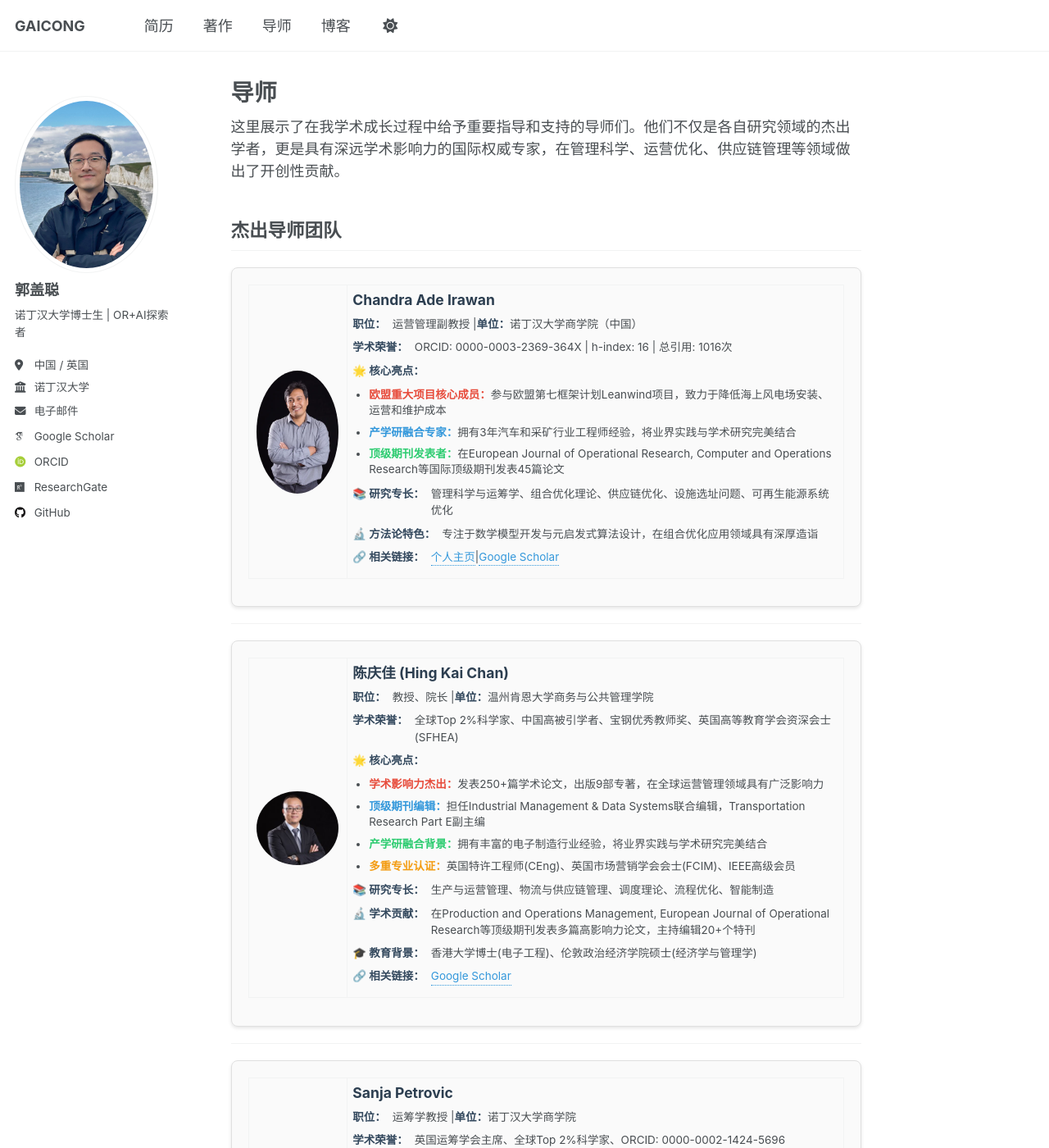
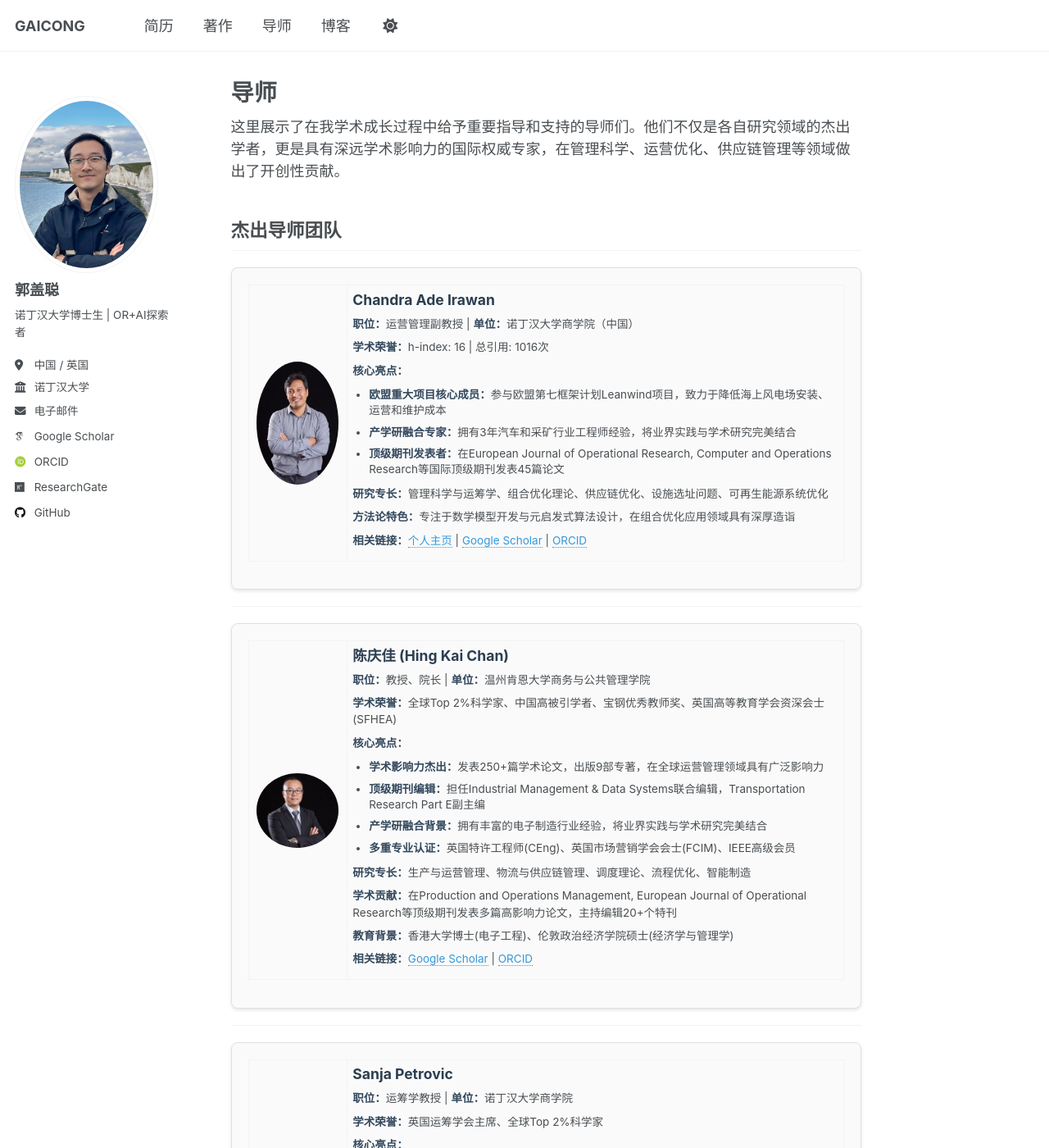
Before and after one commit to Gaicong/gaicong.github.io, a Jekyll site: the page built from _pages/supervisors.md, in a window 1280 px wide and 1400 px high. Shown: the whole window at 82% size. Built offline with Jekyll 4.4.1, drawn with Linux system fonts in a browser that asks for light colours; some web fonts are replaced; a script that is not in the unit is left out; some of the changed text lies outside the part shown.

Commit message:
Update supervisors.md

```diff
--- a/_pages/supervisors.md
+++ b/_pages/supervisors.md
@@ -19,20 +19,20 @@ permalink: /supervisors/
       <td valign="top">
         <h3>Chandra Ade Irawan</h3>
         <p><strong>职位：</strong>运营管理副教授 | <strong>单位：</strong>诺丁汉大学商学院（中国）</p>
-        <p><strong>学术荣誉：</strong>ORCID: 0000-0003-2369-364X | h-index: 16 | 总引用: 1016次</p>
+        <p><strong>学术荣誉：</strong>h-index: 16 | 总引用: 1016次</p>
 
-        <p><strong>🌟 核心亮点：</strong></p>
+        <p><strong>核心亮点：</strong></p>
         <ul>
           <li><strong>欧盟重大项目核心成员：</strong>参与欧盟第七框架计划Leanwind项目，致力于降低海上风电场安装、运营和维护成本</li>
           <li><strong>产学研融合专家：</strong>拥有3年汽车和采矿行业工程师经验，将业界实践与学术研究完美结合</li>
           <li><strong>顶级期刊发表者：</strong>在European Journal of Operational Research, Computer and Operations Research等国际顶级期刊发表45篇论文</li>
         </ul>
 
-        <p><strong>📚 研究专长：</strong>管理科学与运筹学、组合优化理论、供应链优化、设施选址问题、可再生能源系统优化</p>
+        <p><strong>研究专长：</strong>管理科学与运筹学、组合优化理论、供应链优化、设施选址问题、可再生能源系统优化</p>
 
-        <p><strong>🔬 方法论特色：</strong>专注于数学模型开发与元启发式算法设计，在组合优化应用领域具有深厚造诣</p>
+        <p><strong>方法论特色：</strong>专注于数学模型开发与元启发式算法设计，在组合优化应用领域具有深厚造诣</p>
 
-        <p><strong>🔗 相关链接：</strong><a href="https://www.nottingham.edu.cn/cn/Info-Hub/Staff-Profile.aspx?id=43ce8af9-1b8e-4ea3-9a22-b1b689429d3f&language=zh" target="_blank">个人主页</a> | <a href="https://scholar.google.com/citations?user=3Zz91iIAAAAJ&hl=ko" target="_blank">Google Scholar</a></p>
+        <p><strong>相关链接：</strong><a href="https://www.nottingham.edu.cn/cn/Info-Hub/Staff-Profile.aspx?id=43ce8af9-1b8e-4ea3-9a22-b1b689429d3f&language=zh" target="_blank">个人主页</a> | <a href="https://scholar.google.com/citations?user=3Zz91iIAAAAJ&hl=ko" target="_blank">Google Scholar</a> | <a href="https://orcid.org/0000-0003-2369-364X" target="_blank">ORCID</a></p>
       </td>
     </tr>
   </table>
@@ -52,7 +52,7 @@ permalink: /supervisors/
         <p><strong>职位：</strong>教授、院长 | <strong>单位：</strong>温州肯恩大学商务与公共管理学院</p>
         <p><strong>学术荣誉：</strong>全球Top 2%科学家、中国高被引学者、宝钢优秀教师奖、英国高等教育学会资深会士(SFHEA)</p>
 
-        <p><strong>🌟 核心亮点：</strong></p>
+        <p><strong>核心亮点：</strong></p>
         <ul>
           <li><strong>学术影响力杰出：</strong>发表250+篇学术论文，出版9部专著，在全球运营管理领域具有广泛影响力</li>
           <li><strong>顶级期刊编辑：</strong>担任Industrial Management & Data Systems联合编辑，Transportation Research Part E副主编</li>
@@ -84,9 +84,9 @@ permalink: /supervisors/
       <td valign="top">
         <h3>Sanja Petrovic</h3>
         <p><strong>职位：</strong>运筹学教授 | <strong>单位：</strong>诺丁汉大学商学院</p>
-        <p><strong>学术荣誉：</strong>英国运筹学会主席、全球Top 2%科学家、ORCID: 0000-0002-1424-5696</p>
+        <p><strong>学术荣誉：</strong>英国运筹学会主席、全球Top 2%科学家</p>
 
-        <p><strong>🌟 核心亮点：</strong></p>
+        <p><strong>核心亮点：</strong></p>
         <ul>
           <li><strong>学术领导力卓越：</strong>担任英国运筹学会主席，是英国运筹学领域的最高学术领导者</li>
           <li><strong>重大科研项目主持人：</strong>主持4项EPSRC(英国工程与自然科学研究理事会)重大项目，在运筹学应用领域具有重大影响力</li>
@@ -118,9 +118,9 @@ permalink: /supervisors/
       <td valign="top">
         <h3>谭真 (Zhen Tan)</h3>
         <p><strong>职位：</strong>运营管理副教授 | <strong>单位：</strong>诺丁汉大学商学院（中国）</p>
-        <p><strong>学术荣誉：</strong>ORCID: 0000-0003-1711-3557 | 人工智能与优化小组成员</p>
+        <p><strong>学术荣誉：</strong>人工智能与优化小组成员</p>
 
-        <p><strong>🌟 核心亮点：</strong></p>
+        <p><strong>核心亮点：</strong></p>
         <ul>
           <li><strong>顶尖学术背景：</strong>美国康奈尔大学运输系统工程博士，辅修应用数学和运筹学，拥有扎实的理论基础</li>
           <li><strong>产学研结合经验：</strong>在咨询和IT公司工作经历，将学术研究与实际应用紧密结合</li>
@@ -154,7 +154,7 @@ permalink: /supervisors/
         <p><strong>职位：</strong>决策科学副教授 | <strong>单位：</strong>澳门科技大学决策科学系</p>
         <p><strong>学术荣誉：</strong>美国亚利桑那州立大学工业工程系运筹学博士</p>
 
-        <p><strong>🌟 核心亮点：</strong></p>
+        <p><strong>核心亮点：</strong></p>
         <ul>
           <li><strong>资深教育专家：</strong>在澳门科技大学任教超过17年，拥有丰富的教学经验和深厚的学术积淀</li>
           <li><strong>行为运辈权威：</strong>专注于行为运营管理这一前沿交叉学科，将行为科学与运营管理完美融合</li>
@@ -162,13 +162,13 @@ permalink: /supervisors/
           <li><strong>跨学科研究能力：</strong>在数字平台运营、路径规划等多个前沿领域具有深入研究</li>
         </ul>
 
-        <p><strong>📚 研究专长：</strong>行为运营管理、建模与仿真技术、路由和调度算法、应用统计分析、数字平台运营</p>
+        <p><strong>研究专长：</strong>行为运营管理、建模与仿真技术、路由和调度算法、应用统计分析、数字平台运营</p>
 
-        <p><strong>🔬 教学领域：</strong>商务预测、研究方法论、高级运营管理、质量管理、决策科学</p>
+        <p><strong>教学领域：</strong>商务预测、研究方法论、高级运营管理、质量管理、决策科学</p>
 
-        <p><strong>🎓 学术历程：</strong>2006年获得美国亚利桑那州立大学运筹学博士学位，从助理教授逐步晋升为副教授</p>
+        <p><strong>学术历程：</strong>2006年获得美国亚利桑那州立大学运筹学博士学位，从助理教授逐步晋升为副教授</p>
 
-        <p><strong>🔗 相关链接：</strong><a href="https://wm-fs2.must.edu.mo/group1/M00/05/D0/rBCDpGbHDeOAU-pRAASO3fJS7xI494.pdf" target="_blank">个人简历</a></p>
+        <p><strong>相关链接：</strong><a href="https://wm-fs2.must.edu.mo/group1/M00/05/D0/rBCDpGbHDeOAU-pRAASO3fJS7xI494.pdf" target="_blank">个人简历</a></p>
       </td>
     </tr>
   </table>
@@ -222,32 +222,10 @@ permalink: /supervisors/
 }
 
 /* 核心亮点样式 */
-.advisor-card ul li:first-child strong {
-  color: #e74c3c; /* 红色突出第一个亮点 */
+.advisor-card ul li strong {
+  color: #34495e; /* 统一使用深灰色 */
 }
 
-.advisor-card ul li:nth-child(2) strong {
-  color: #3498db; /* 蓝色突出第二个亮点 */
-}
-
-.advisor-card ul li:nth-child(3) strong {
-  color: #2ecc71; /* 绿色突出第三个亮点 */
-}
-
-.advisor-card ul li:nth-child(4) strong {
-  color: #f39c12; /* 橙色突出第四个亮点 */
-}
-
-/* Emoji样式 */
-.advisor-card p {
-  display: flex;
-  align-items: flex-start;
-}
-
-.advisor-card p strong:first-child {
-  margin-right: 8px;
-  white-space: nowrap;
-}
 
 /* 链接样式 */
 .advisor-card a {
```
Also changed, not shown: other parts of _pages/supervisors.md (+12 -12 lines).
